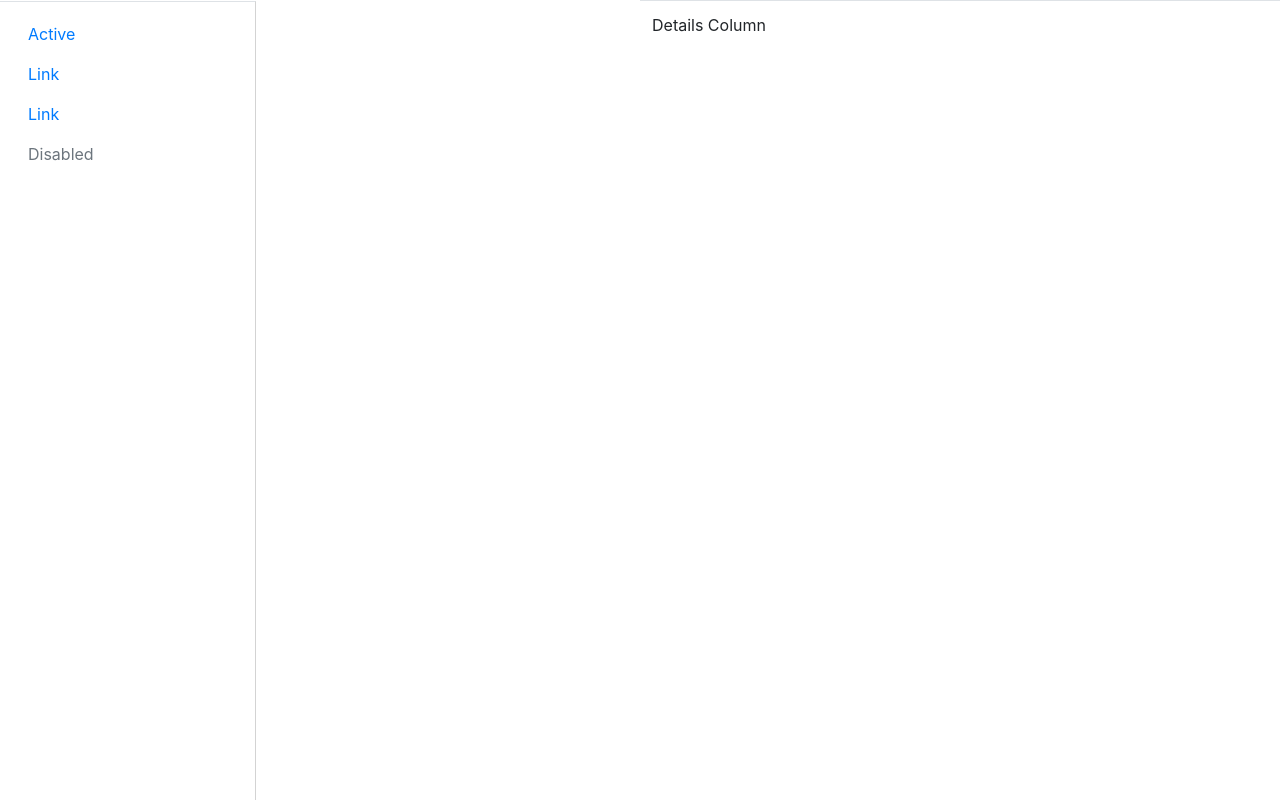
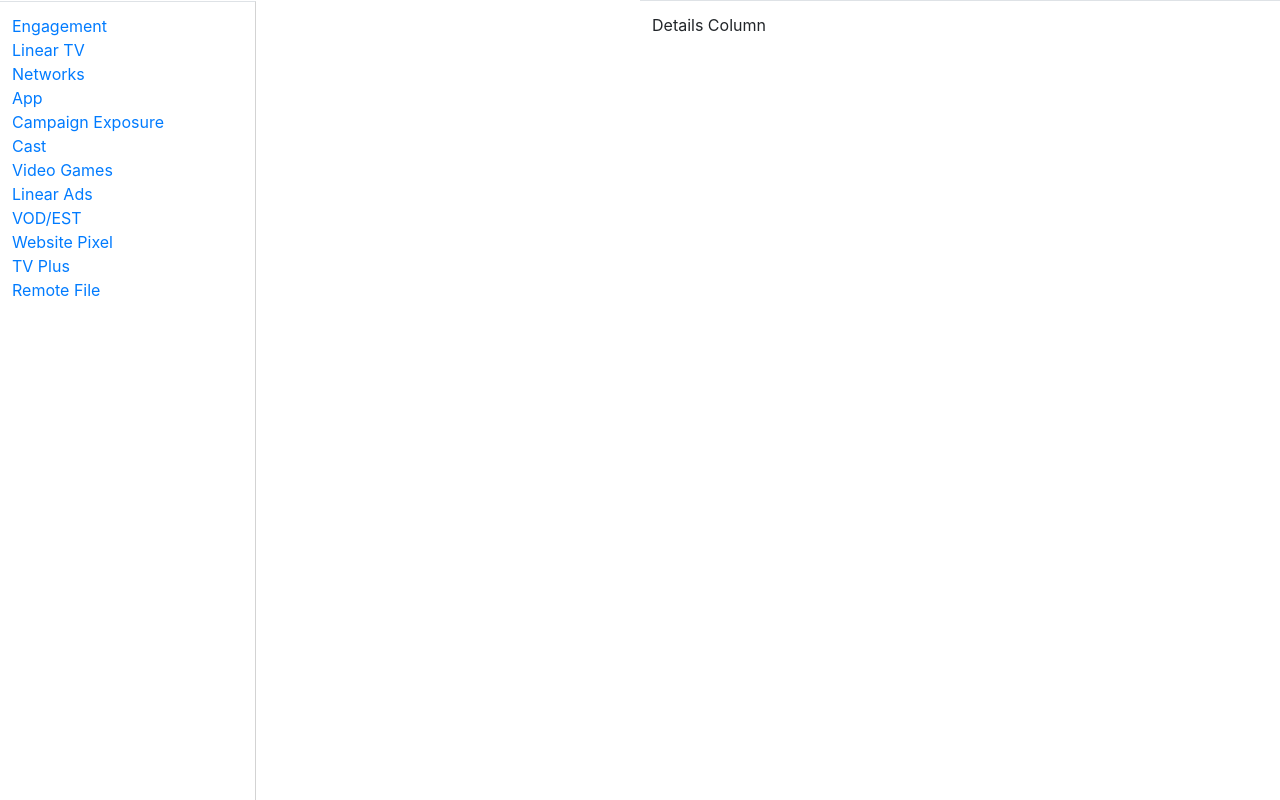
Before and after one commit to Deepali2/sidenav, a React (Create React App) app: page / in a window 1280 px wide. Built offline with nearby package versions, Linux system fonts and the light colour scheme.

Commit message:
use data from a separate file

```diff
--- a/src/App.js
+++ b/src/App.js
@@ -1,5 +1,5 @@
 import React from 'react';
-import Dashboard from "./DashBoard/Dashboard";
+// import Dashboard from "./DashBoard/Dashboard";
 import NewAudience from "./NewAudience/NewAudience";
 
 function App() {
--- a/src/DashBoard/Dashboard.js
+++ b/src/DashBoard/Dashboard.js
@@ -1,5 +1,5 @@
 import React from "react";
-import { Container, Row, Col, Card, Form, Button } from "react-bootstrap";
+import { Container, Row, Col } from "react-bootstrap";
 import Sidebar from "./sidebar";
 import './dashboard.css'
 
--- a/src/NewAudience/SideNav.js
+++ b/src/NewAudience/SideNav.js
@@ -1,31 +1,19 @@
 import React from "react";
-import { Nav } from "react-bootstrap";
+// import { Nav } from "react-bootstrap";
+import { Table } from "react-bootstrap";
+
+import { segments } from './data';
 
 const SideNav = props => {
   return (
       <>
-        <div className="sidebar-sticky">
-
-          <Nav className="col-md-12 d-md-block"
-              activeKey="/home"
-              onSelect={selectedKey => alert(`selected ${selectedKey}`)}
-          >
-            <Nav.Item>
-              <Nav.Link href="/home">Active</Nav.Link>
-            </Nav.Item>
-              <Nav.Item>
-                <Nav.Link eventKey="link-1">Link</Nav.Link>
-              </Nav.Item>
-              <Nav.Item>
-                <Nav.Link eventKey="link-2">Link</Nav.Link>
-              </Nav.Item>
-              <Nav.Item>
-                <Nav.Link eventKey="disabled" disabled>
-                  Disabled
-                </Nav.Link>
-              </Nav.Item>
-          </Nav>
-      </div>
+        <Table>
+         {segments.map((segment, index) => (
+           <tr>
+             <a href="#" key={index}>{segment}</a>
+           </tr>
+         ))}
+        </Table>
       </>
   );
 };
--- /dev/null
+++ b/src/NewAudience/data.js
@@ -0,0 +1,14 @@
+export const segments = [
+  'Engagement',
+  'Linear TV',
+  'Networks',
+  'App',
+  'Campaign Exposure',
+  'Cast',
+  'Video Games',
+  'Linear Ads',
+  'VOD/EST',
+  'Website Pixel',
+  'TV Plus',
+  'Remote File'
+]
```
